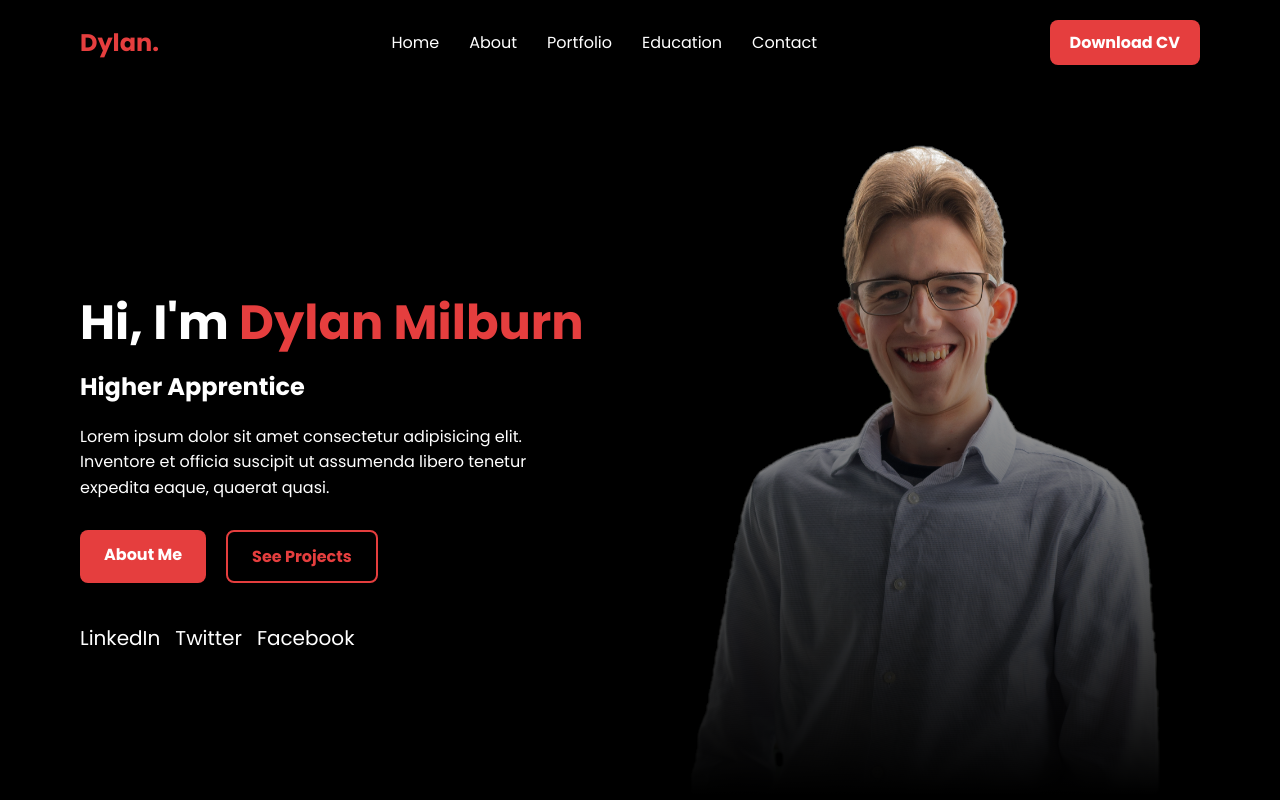
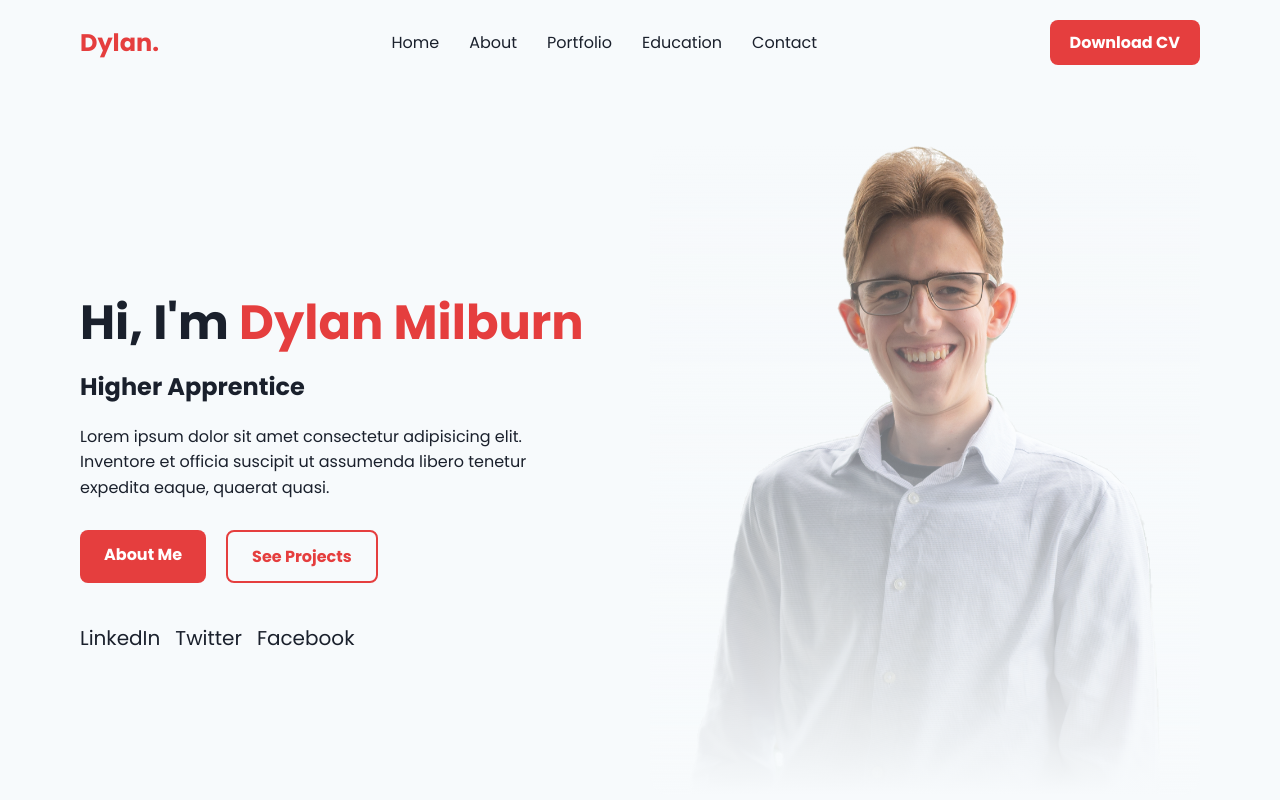
Before and after one commit to DylanMilburn/DylanMilburn.github.io, a plain HTML site: page index.html in a window 1280 px wide. Drawn offline with Linux system fonts and the light colour scheme.

Commit message:
Update index.html

```diff
--- a/index.html
+++ b/index.html
@@ -13,8 +13,8 @@
       font-family: 'Poppins', sans-serif;
     }
     body {
-      background: #000000; /* Black */
-      color: #ffffff; /* White text */
+      background: #f7fafc; /* Light Grey */
+      color: #1a202c; /* Dark text */
       min-height: 100vh;
       overflow-x: hidden;
     }
@@ -25,7 +25,7 @@
       justify-content: center; /* Centered the top menu */
       align-items: center;
       padding: 20px 80px;
-      background: #000000; /* Matching header background */
+      background: #f7fafc; /* Matching header background */
       animation: slideDown 1s ease forwards;
     }
 
@@ -47,7 +47,7 @@
     }
     nav a {
       text-decoration: none;
-      color: #ffffff; /* White text */
+      color: #1a202c; /* Dark text */
       font-weight: 500;
       transition: color 0.3s, transform 0.3s;
     }
@@ -99,18 +99,18 @@
     .text h1 {
       font-size: 48px;
       margin-bottom: 10px;
-      color: #ffffff; /* White */
+      color: #1a202c; /* Dark text */
     }
     .text h1 span {
       color: #e53e3e; /* Red */
     }
     .text h2 {
       font-size: 24px;
-      color: #ffffff; /* White */
+      color: #1a202c; /* Dark text */
       margin-bottom: 20px;
     }
     .text p {
-      color: #ffffff; /* White */
+      color: #1a202c; /* Dark text */
       font-size: 16px;
       margin-bottom: 30px;
       line-height: 1.6;
@@ -152,7 +152,7 @@
     }
     .socials a {
       text-decoration: none;
-      color: #ffffff; /* White */
+      color: #1a202c; /* Dark text */
       font-size: 20px;
       transition: 0.3s, transform 0.3s;
     }
@@ -195,7 +195,7 @@
       left: 0;
       width: 100%;
       height: 100%;
-      background: linear-gradient(to bottom, rgba(0, 0, 0, 0) 0%, #000000 100%);
+      background: linear-gradient(to bottom, rgba(247, 250, 252, 0) 0%, #f7fafc 100%);
       pointer-events: none;
     }
 
```
